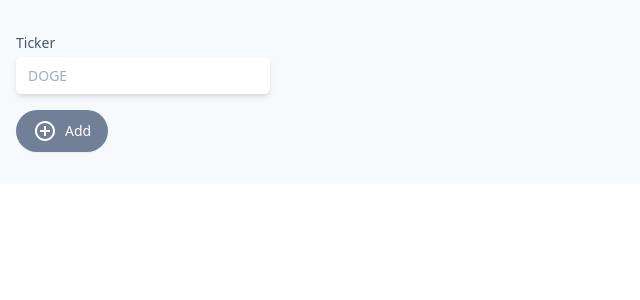
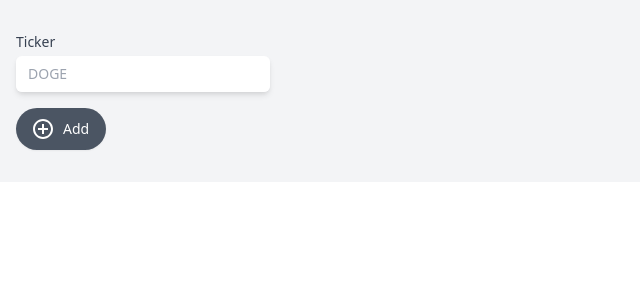
Before and after one commit to ibotchori/Cryptonomicon-Vue-3, a Vue app: page / in a window 1280 px wide. Shown: the top 300 px of the page, without its empty margins (0-640 px from the left). Built offline with nearby package versions, Linux system fonts and the light colour scheme.

Commit message:
install plugin tailwind.css

```diff
--- /dev/null
+++ b/postcss.config.js
@@ -0,0 +1,6 @@
+module.exports = {
+  plugins: {
+    tailwindcss: {},
+    autoprefixer: {}
+  }
+};
--- a/src/App.vue
+++ b/src/App.vue
@@ -164,17 +164,17 @@ export default {
           data.USD > 1 ? data.USD.toFixed(2) : data.USD.toPrecision(2); // <-- fixed price value
 
         // push selected ticker to graph array
-        if (this.sel?.name === currentTicker.name) {// <-- only if sel has value and not null, ? means that
+        if (this.sel?.name === currentTicker.name) {
+          // <-- only if sel has value and not null, ? means that
           this.graph.push(data.USD);
         }
       }, 3000); // <-- update every 3 second
       this.ticker = ""; // <-- remove input value after adding
     },
 
-
     select(ticker) {
       this.sel = ticker;
-      this.graph = [] // <-- emtpy graph when new ticker is selected
+      this.graph = []; // <-- emtpy graph when new ticker is selected
     },
 
     // delete ticker
--- /dev/null
+++ b/src/assets/tailwind.css
@@ -0,0 +1,5 @@
+@tailwind base;
+
+@tailwind components;
+
+@tailwind utilities;
--- a/src/main.js
+++ b/src/main.js
@@ -1,4 +1,5 @@
 import { createApp } from "vue";
 import App from "./App.vue";
+import "./assets/tailwind.css";
 
 createApp(App).mount("#app");
--- /dev/null
+++ b/tailwind.config.js
@@ -0,0 +1,11 @@
+module.exports = {
+  purge: { content: ["./public/**/*.html", "./src/**/*.vue"] },
+  darkMode: false, // or 'media' or 'class'
+  theme: {
+    extend: {}
+  },
+  variants: {
+    extend: {}
+  },
+  plugins: []
+};
```
Also changed, not shown: package.json (+6 -1 lines), 1 other file (tests, documents, lock files or other folders).
